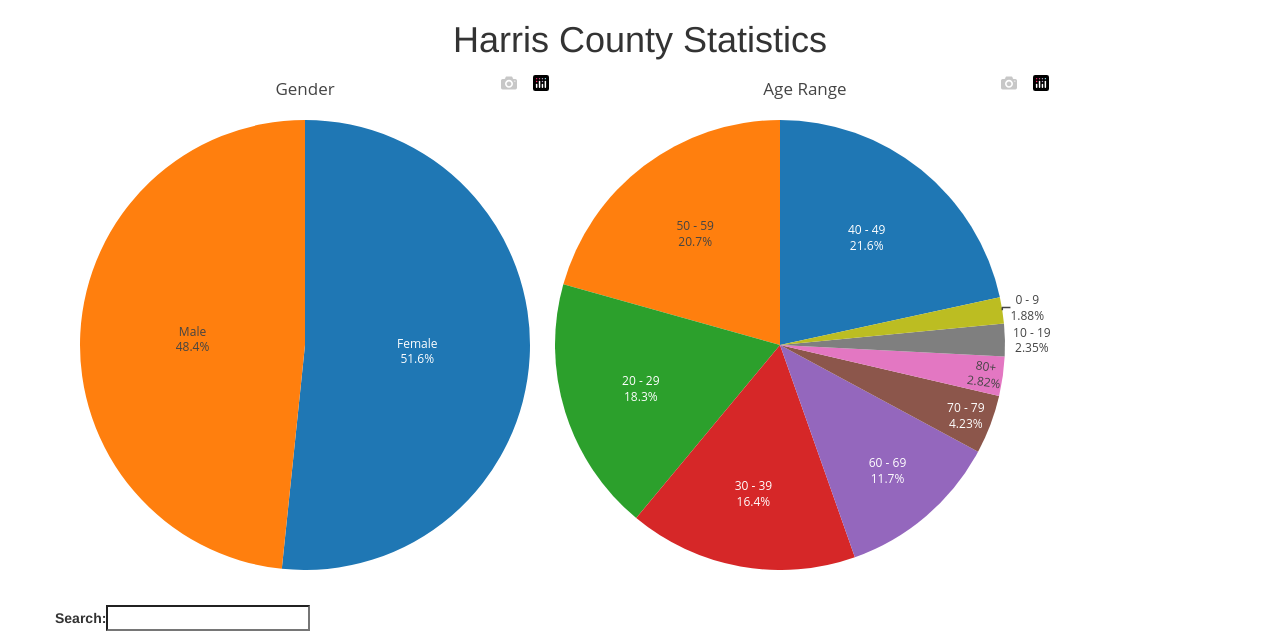
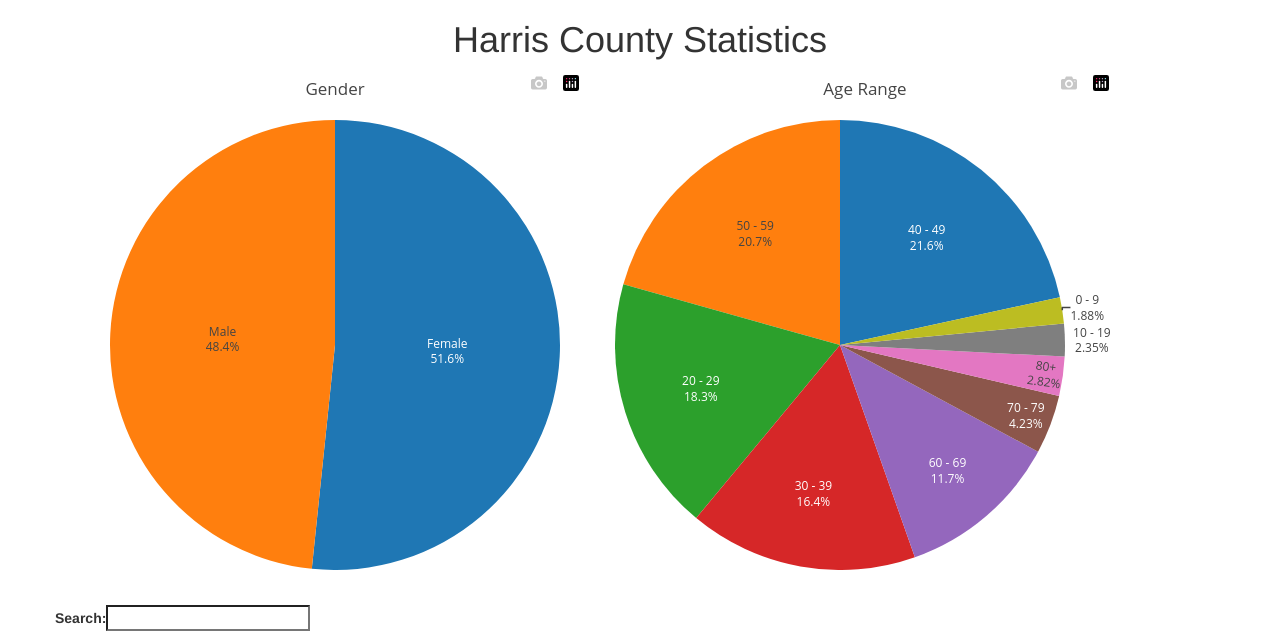
Before and after one commit to zdsteele/covidtexas, a Flask app: page /Harris in a window 1280 px wide. Shown: the part 52-688 px from the top of the page. Run offline with Flask 2, Linux system fonts and the light colour scheme; some libraries are stand-ins or nearby versions.

Commit message:
update heroku

```diff
--- a/templates/Harris.html
+++ b/templates/Harris.html
@@ -64,11 +64,11 @@
         <h1 style="text-align: center;">Harris County Statistics</h1>
     </div>
     <div class='container'>
-        <div style='display: inline-flex;' class="row">
-            <div class='col'>
+        <div style='display: inline-flex;' class="row-fluid">
+            <div class='col-xs-6'>
                 <div id='pie'></div>
             </div>
-            <div class='col'>
+            <div class='col-xs-6'>
                 <div id='pie2'></div>
             </div>
         </div>
```
